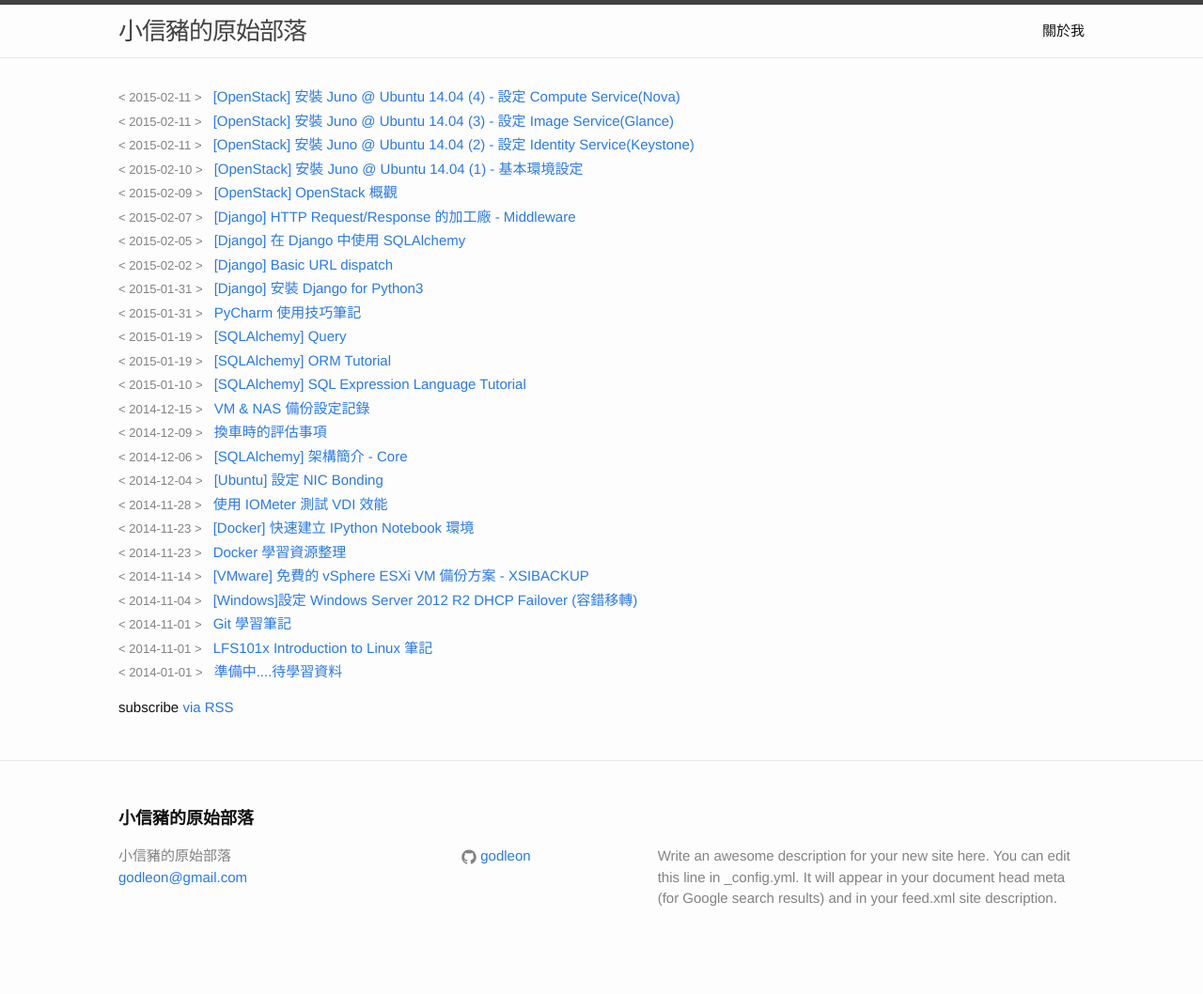
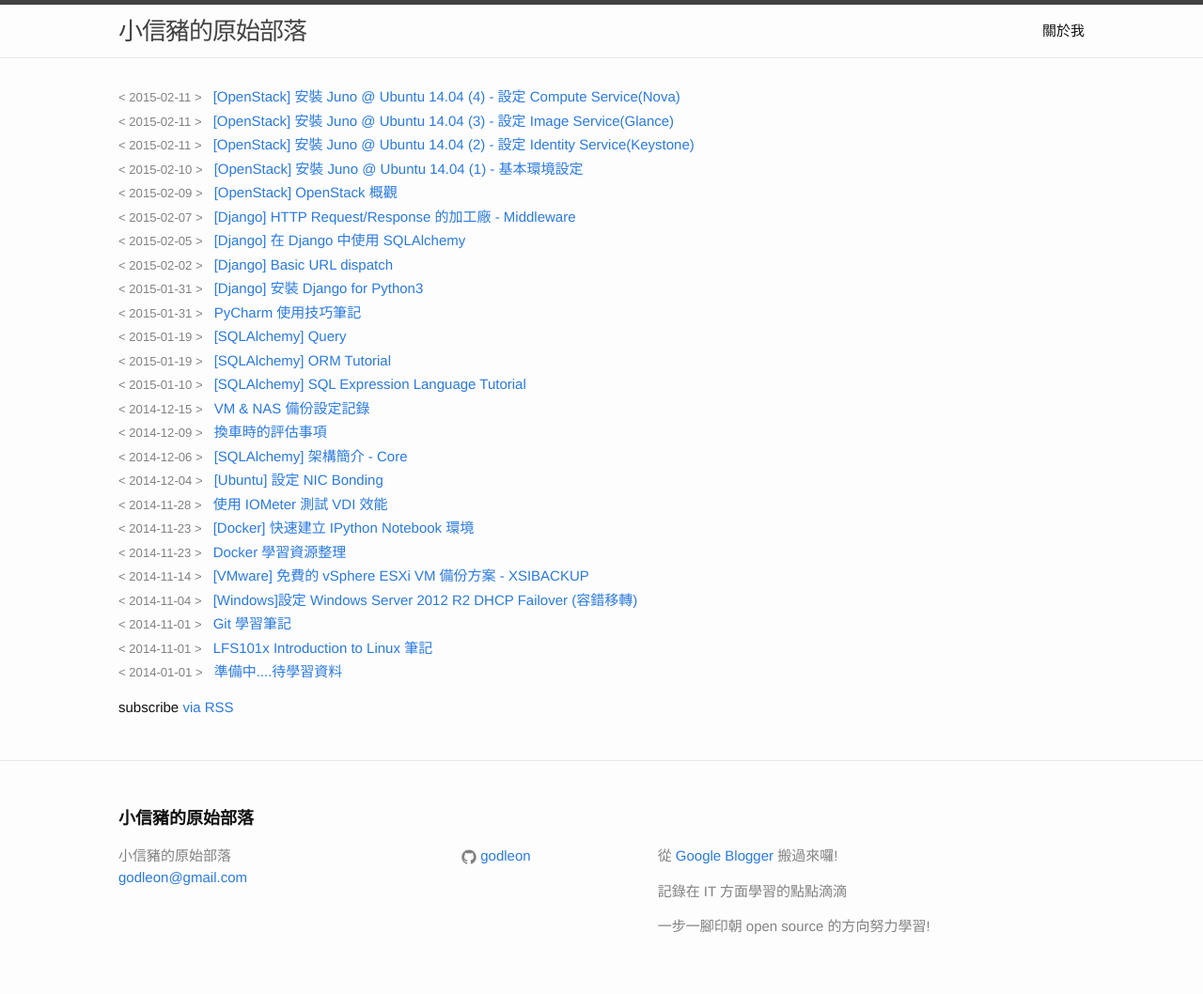
Before and after one commit to casper2048/godleon.github.io, a Jekyll site: the page built from index.html, in a window 1280 px wide. Shown: the whole page at 94% size. Built offline with Jekyll 4.4.1, drawn with Linux system fonts in a browser that asks for light colours; Markdown is read by kramdown in place of the engine named in the settings; before the commit the page ends 1028 px from its top, so only the background shows below that.

Commit message:
site config

```diff
--- a/_config.yml
+++ b/_config.yml
@@ -2,11 +2,11 @@
 title: 小信豬的原始部落
 email: godleon@gmail.com
 description: > # this means to ignore newlines until "baseurl:"
-  Write an awesome description for your new site here. You can edit this
-  line in _config.yml. It will appear in your document head meta (for
-  Google search results) and in your feed.xml site description.
+  從 <a href='http://godleon.blogspot.com' target='_blank'>Google Blogger</a> 搬過來囉!<p />
+  記錄在 IT 方面學習的點點滴滴<p />
+  一步一腳印朝 open source 的方向努力學習!
 baseurl: "" # the subpath of your site, e.g. /blog/
-url: "http://yourdomain.com" # the base hostname & protocol for your site
+url: "http://godleon.github.io" # the base hostname & protocol for your site
 #twitter_username: jekyllrb
 github_username:  godleon
 
```
